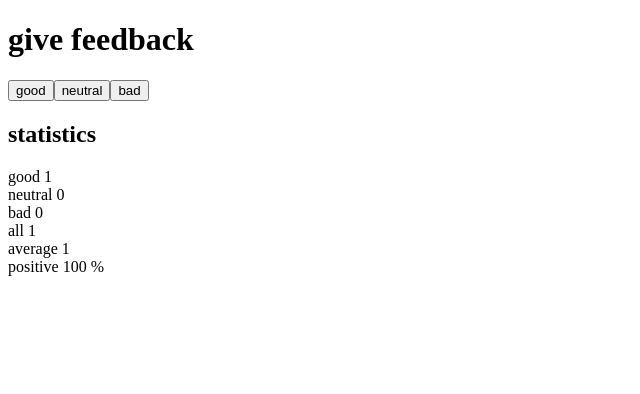
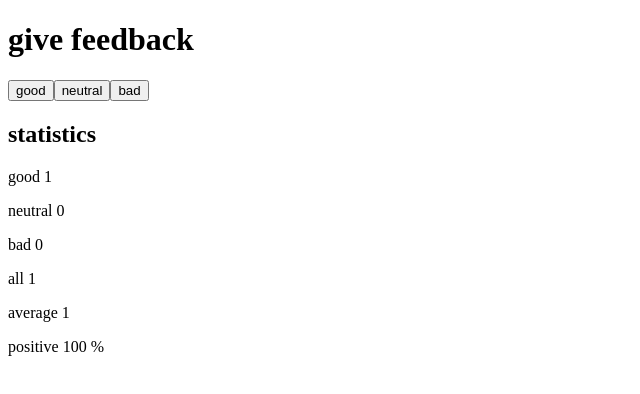
Before and after one commit to a7lilion9/Fullstack-Open, a React (Vite) app in the folder part1/unicafe/: page / in a window 1280 px wide. Both pictures are taken after a click on the button "good". Shown: the top 394 px of the page, without its empty margins (0-640 px from the left). Built offline with nearby package versions, Linux system fonts and the light colour scheme.

Commit message:
Complete exercise 1.10 unicafe step5

```diff
--- a/part1/unicafe/src/App.jsx
+++ b/part1/unicafe/src/App.jsx
@@ -1,4 +1,10 @@
 import { useState } from 'react'
+
+const StatisticLine = ({text, value}) => {
+  return (
+    <p>{text} {value}</p>
+  )
+}
 
 const Statistics = ({good, neutral, bad}) => {
   const all = good + neutral + bad
@@ -13,14 +19,12 @@
   return (
     <div>
       <h2>statistics</h2>
-      <p>
-        good {good}<br />
-        neutral {neutral}<br />
-        bad {bad}<br />
-        all {all}<br />
-        average {avg}<br />
-        positive {positive} %
-      </p>
+      <StatisticLine text="good" value={good} />
+      <StatisticLine text="neutral" value={neutral} />
+      <StatisticLine text="bad" value={bad} />
+      <StatisticLine text="all" value={all} />
+      <StatisticLine text="average" value={avg} />
+      <StatisticLine text="positive" value={`${positive} %`} />
     </div>
   )
 }
```
